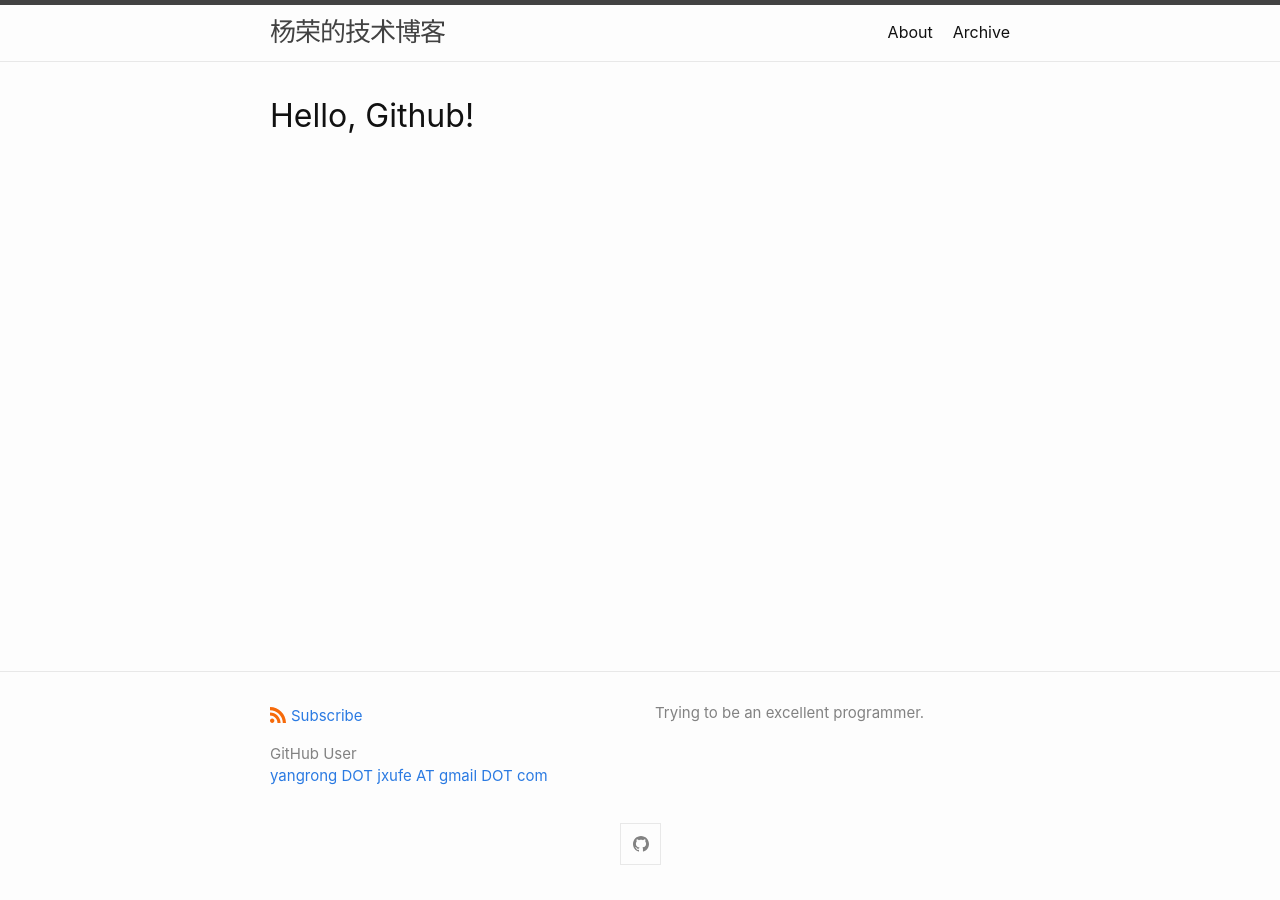
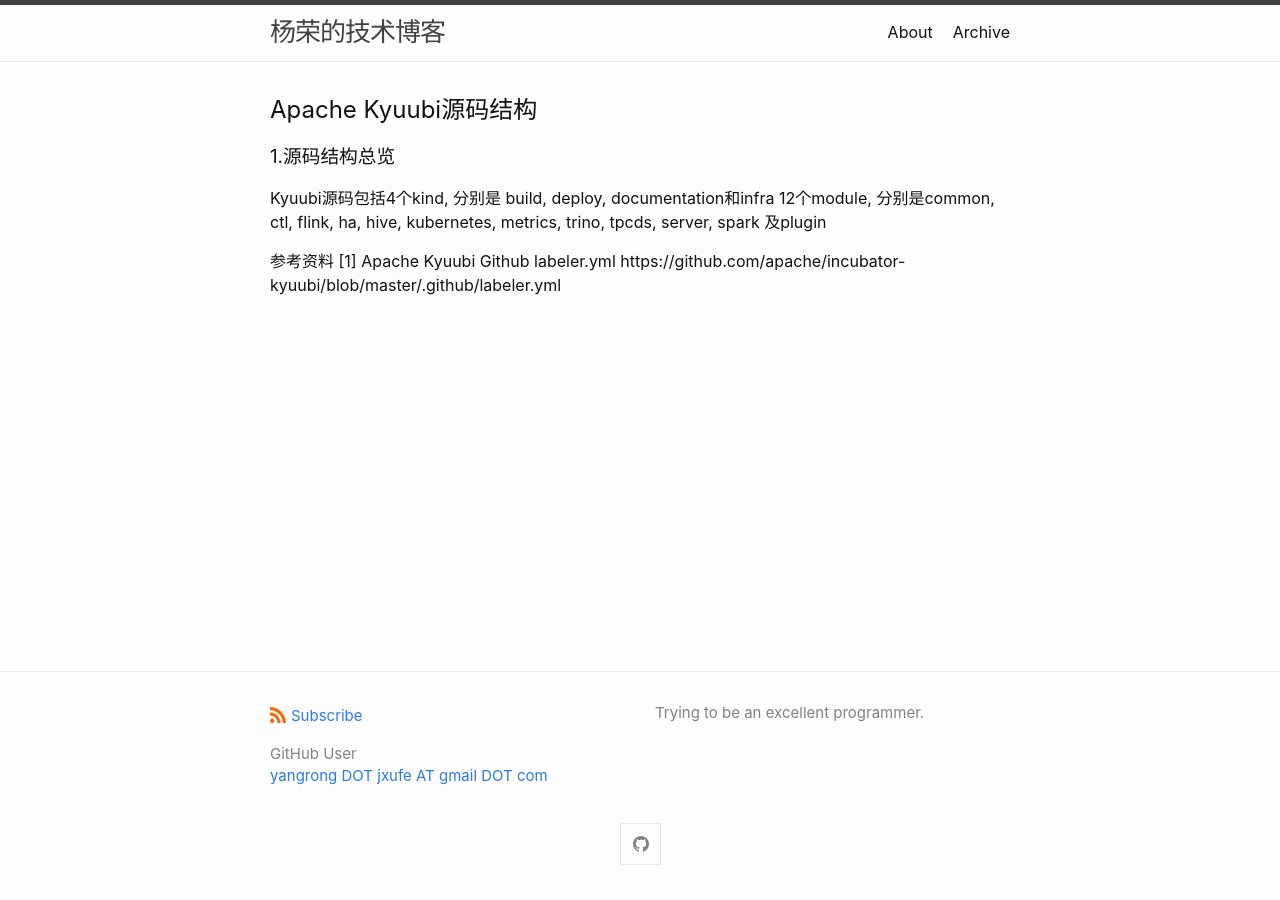
Before and after one commit to yangrong688/yangrong688.github.io, a Jekyll site: the page built from _posts/2022-04-01-kyuubi-code-structure.md, in a window 1280 px wide. Built offline with Jekyll 4.4.1, drawn with Linux system fonts in a browser that asks for light colours.

Commit message:
update kyuubi code structure

```diff
--- a/_posts/2022-04-01-kyuubi-code-structure.md
+++ b/_posts/2022-04-01-kyuubi-code-structure.md
@@ -8,4 +8,12 @@ tags:
 - open-source
 ---
 
-# Hello, Github!
+## Apache Kyuubi源码结构
+
+### 1.源码结构总览
+Kyuubi源码包括4个kind, 分别是 build, deploy, documentation和infra
+12个module, 分别是common, ctl, flink, ha, hive, kubernetes, metrics, trino, tpcds, server, spark 及plugin
+
+参考资料
+[1] Apache Kyuubi Github labeler.yml
+https://github.com/apache/incubator-kyuubi/blob/master/.github/labeler.yml
```
Also changed, not shown: README.md.
